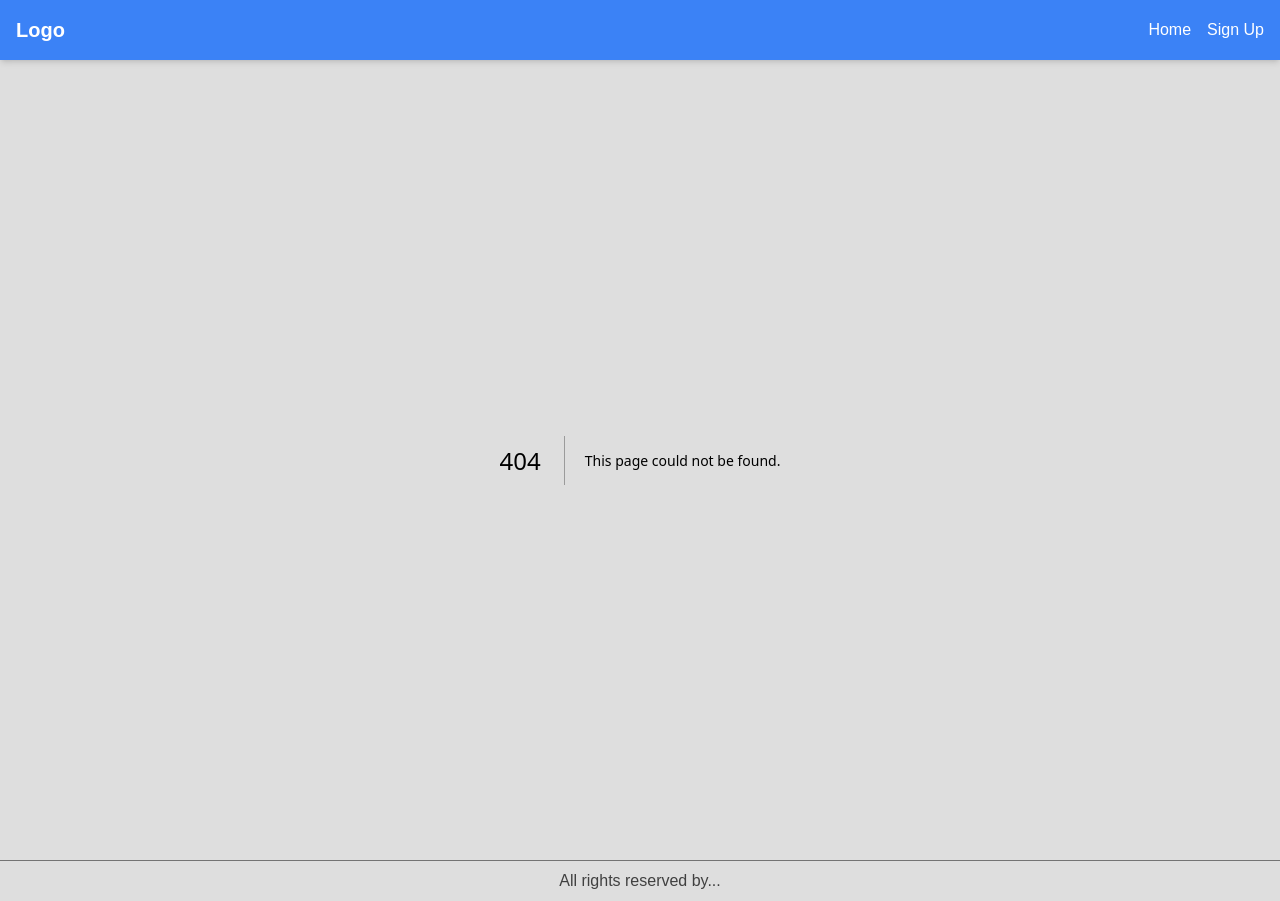
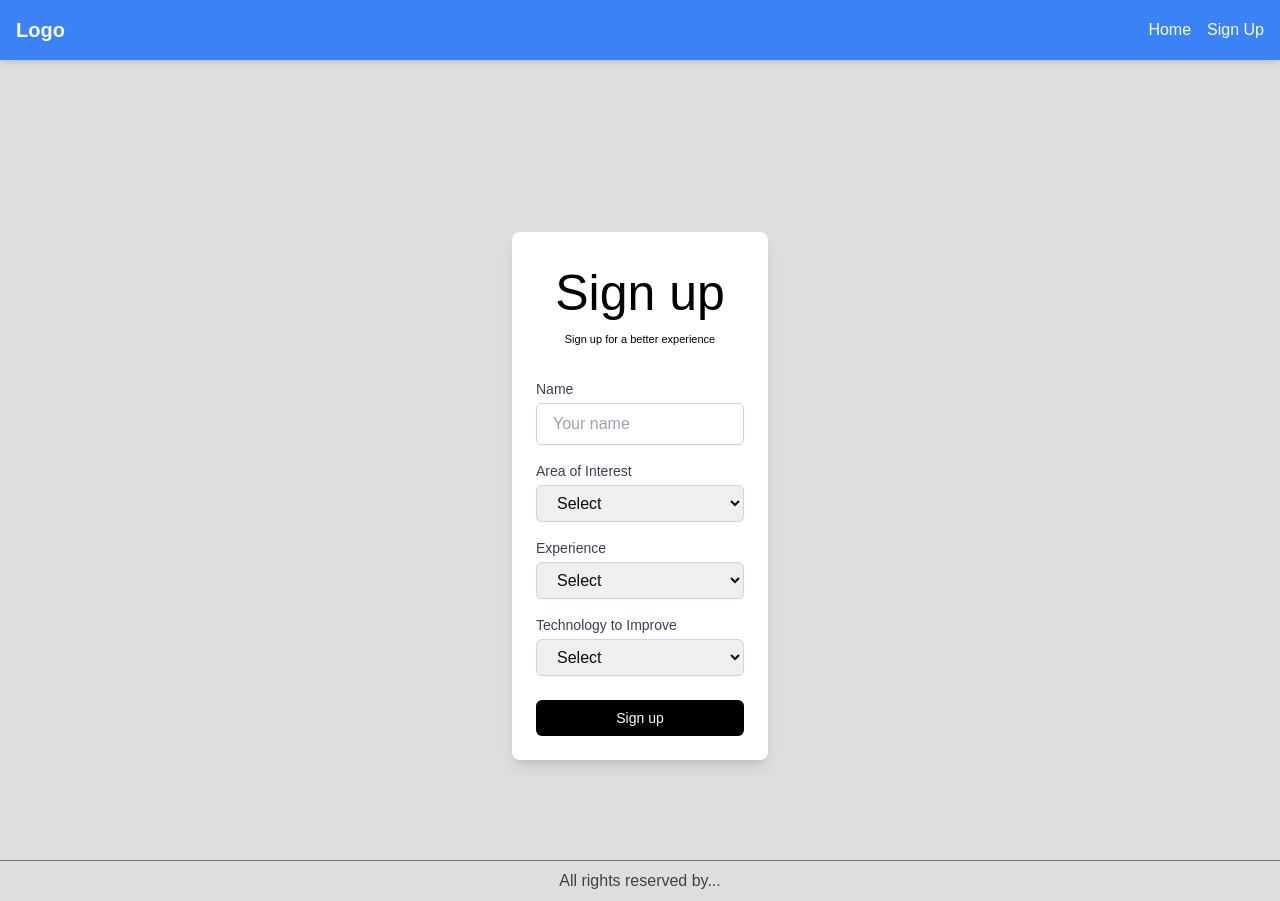
Before and after one commit to fiefaneves/RoadToDev, a Next.js app in the folder front-end/my-app/: page /signUp in a window 1280 px wide. Before the commit this address had no page. Built offline with nearby package versions, Linux system fonts and the light colour scheme.

Commit message:
creating sign-up screen

```diff
--- a/front-end/my-app/package.json
+++ b/front-end/my-app/package.json
@@ -9,7 +9,7 @@
     "lint": "next lint"
   },
   "dependencies": {
-    "@radix-ui/react-slot": "^1.1.0",
+    "@radix-ui/react-slot": "^1.1.1",
     "autoprefixer": "^10.4.20",
     "class-variance-authority": "^0.7.1",
     "clsx": "^2.1.1",
--- /dev/null
+++ b/front-end/my-app/src/Components/ui/button.tsx
@@ -0,0 +1,56 @@
+import * as React from "react"
+import { Slot } from "@radix-ui/react-slot"
+import { cva, type VariantProps } from "class-variance-authority"
+
+import { cn } from "@/lib/utils"
+
+const buttonVariants = cva(
+  "inline-flex items-center justify-center gap-2 whitespace-nowrap rounded-md text-sm font-medium ring-offset-background transition-colors focus-visible:outline-none focus-visible:ring-2 focus-visible:ring-ring focus-visible:ring-offset-2 disabled:pointer-events-none disabled:opacity-50 [&_svg]:pointer-events-none [&_svg]:size-4 [&_svg]:shrink-0",
+  {
+    variants: {
+      variant: {
+        default: "bg-primary text-primary-foreground hover:bg-primary/90",
+        destructive:
+          "bg-destructive text-destructive-foreground hover:bg-destructive/90",
+        outline:
+          "border border-input bg-background hover:bg-accent hover:text-accent-foreground",
+        secondary:
+          "bg-secondary text-secondary-foreground hover:bg-secondary/80",
+        ghost: "hover:bg-accent hover:text-accent-foreground",
+        link: "text-primary underline-offset-4 hover:underline",
+      },
+      size: {
+        default: "h-10 px-4 py-2",
+        sm: "h-9 rounded-md px-3",
+        lg: "h-11 rounded-md px-8",
+        icon: "h-10 w-10",
+      },
+    },
+    defaultVariants: {
+      variant: "default",
+      size: "default",
+    },
+  }
+)
+
+export interface ButtonProps
+  extends React.ButtonHTMLAttributes<HTMLButtonElement>,
+    VariantProps<typeof buttonVariants> {
+  asChild?: boolean
+}
+
+const Button = React.forwardRef<HTMLButtonElement, ButtonProps>(
+  ({ className, variant, size, asChild = false, ...props }, ref) => {
+    const Comp = asChild ? Slot : "button"
+    return (
+      <Comp
+        className={cn(buttonVariants({ variant, size, className }))}
+        ref={ref}
+        {...props}
+      />
+    )
+  }
+)
+Button.displayName = "Button"
+
+export { Button, buttonVariants }
--- a/front-end/my-app/src/app/layout.tsx
+++ b/front-end/my-app/src/app/layout.tsx
@@ -15,7 +15,7 @@
               <div className="text-xl font-bold text-white">Logo</div>
               <nav className="flex space-x-4">
                 <a href="/" className="text-white">Home</a>
-                <a href="/signup" className="text-white">Sign Up</a>
+                <a href="/signUp" className="text-white">Sign Up</a>
               </nav>
             </div>
           </header>
--- /dev/null
+++ b/front-end/my-app/src/app/signUp/page.tsx
@@ -0,0 +1,114 @@
+"use client";
+
+import React from "react";
+import { useForm } from "react-hook-form";
+import { Button } from "@/Components/ui/button";
+
+const SignUpPage = () => {
+  const {
+    register,
+    handleSubmit,
+    formState: { errors },
+  } = useForm();
+
+  const onSubmit = (data: any) => {
+    console.log("Form data:", data);
+    alert("Sign up successful!");
+  };
+
+  return (
+    <div className="min-h-screen flex items-center justify-center">
+      <div className="md:w-[20vw] bg-white mx-auto mt-20 p-6 rounded-lg shadow-lg mb-2">
+        <h1 className="flex justify-center text-black text-[50px]">Sign up</h1>
+        <p className="flex justify-center text-black text-[11px] mb-8">
+          Sign up for a better experience
+        </p>
+
+        <form onSubmit={handleSubmit(onSubmit)}>
+          <div className="mb-4">
+            <label htmlFor="name" className="block text-sm font-medium text-gray-700">
+              Name
+            </label>
+            <input
+              id="name"
+              {...register("name", { required: "Name is required" })}
+              type="text"
+              placeholder="Your name"
+              className="mt-1 block w-full px-4 py-2 border border-gray-300 rounded-md shadow-sm focus:ring-blue-500 focus:border-blue-500"
+            />
+            {errors.name && (
+              <p className="text-sm text-red-500 mt-1">{errors.name?.message as string}</p>
+            )}
+          </div>
+
+          <div className="mb-4">
+            <label htmlFor="interest" className="block text-sm font-medium text-gray-700">
+              Area of Interest
+            </label>
+            <select
+              id="interest"
+              {...register("interest", { required: "Please select an area of interest" })}
+              className="mt-1 block w-full px-4 py-2 border border-gray-300 rounded-md shadow-sm focus:ring-blue-500 focus:border-blue-500"
+            >
+              <option value="">Select</option>
+              <option value="frontend">Frontend</option>
+              <option value="backend">Backend</option>
+              <option value="fullstack">Fullstack</option>
+              <option value="design">Design</option>
+            </select>
+            {errors.interest && (
+              <p className="text-sm text-red-500 mt-1">{errors.interest?.message as string}</p>
+            )}
+          </div>
+
+          <div className="mb-4">
+            <label htmlFor="experience" className="block text-sm font-medium text-gray-700">
+              Experience
+            </label>
+            <select
+              id="experience"
+              {...register("experience", { required: "Please select your experience level" })}
+              className="mt-1 block w-full px-4 py-2 border border-gray-300 rounded-md shadow-sm focus:ring-blue-500 focus:border-blue-500"
+            >
+              <option value="">Select</option>
+              <option value="beginner">Beginner</option>
+              <option value="intermediate">Intermediate</option>
+              <option value="advanced">Advanced</option>
+            </select>
+            {errors.experience && (
+              <p className="text-sm text-red-500 mt-1">{errors.experience?.message as string}</p>
+            )}
+          </div>
+
+          <div className="mb-6">
+            <label htmlFor="technology" className="block text-sm font-medium text-gray-700">
+              Technology to Improve
+            </label>
+            <select
+              id="technology"
+              {...register("technology", { required: "Please select a technology" })}
+              className="mt-1 block w-full px-4 py-2 border border-gray-300 rounded-md shadow-sm focus:ring-blue-500 focus:border-blue-500"
+            >
+              <option value="">Select</option>
+              <option value="react">React</option>
+              <option value="node">Node.js</option>
+              <option value="typescript">TypeScript</option>
+              <option value="css">CSS</option>
+            </select>
+            {errors.technology && (
+              <p className="text-sm text-red-500 mt-1">{errors.technology?.message as string}</p>
+            )}
+          </div>
+
+          <div>
+            <Button type="submit" className="w-full bg-black text-white">
+              Sign up
+            </Button>
+          </div>
+        </form>
+      </div>
+    </div>
+  );
+};
+
+export default SignUpPage;
```
Also changed, not shown: 2 other files (tests, documents, lock files or other folders).
